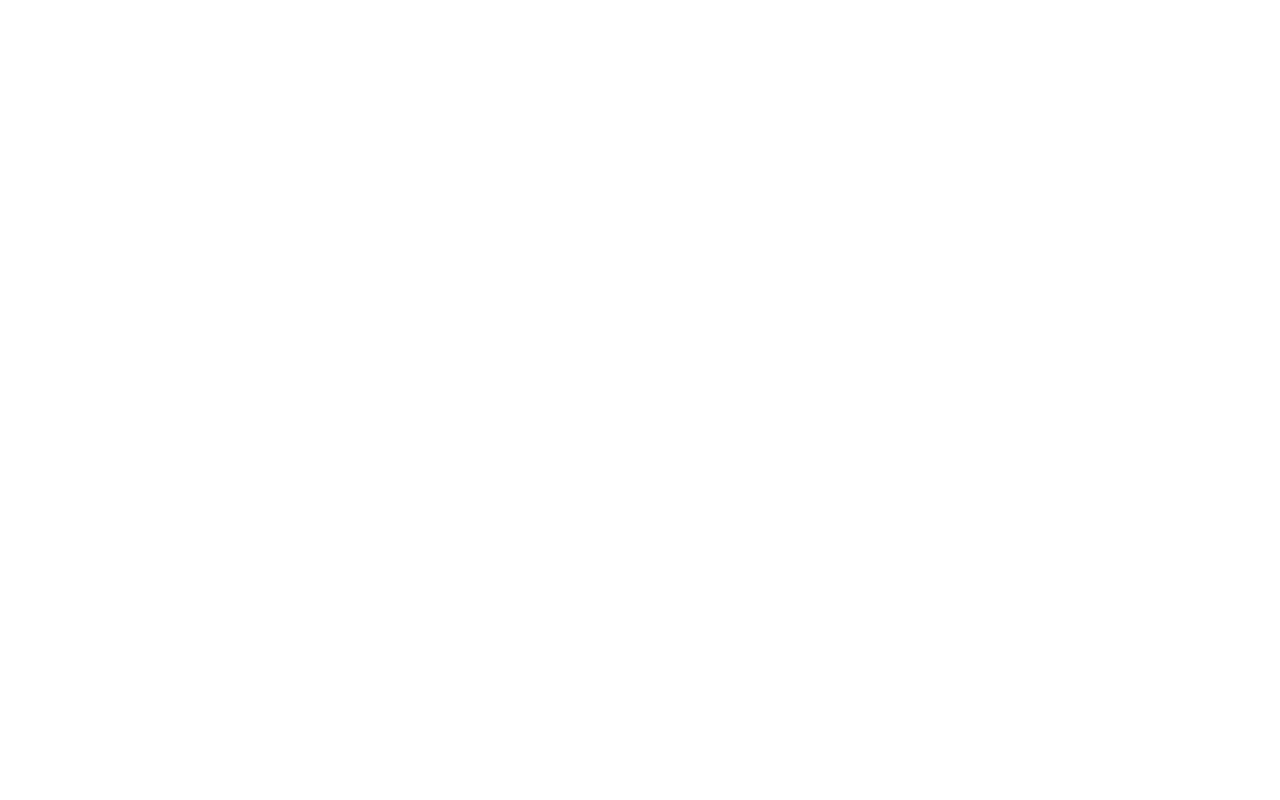
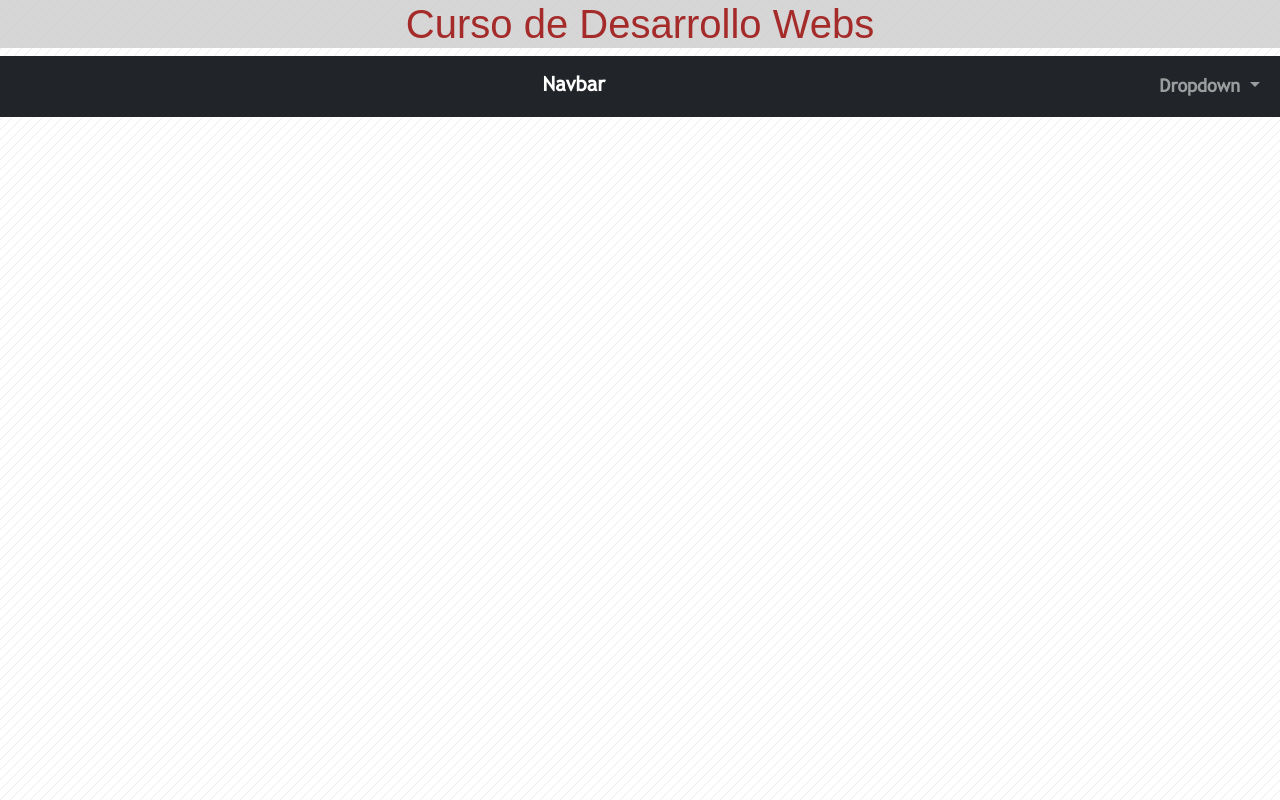
Before and after one commit to FerhMartinez/segunda-entrega-, a plain HTML site: page bootstrap.html in a window 1280 px wide. Drawn offline with nearby package versions, Linux system fonts and the light colour scheme.

Commit message:
agregando bootstrap

```diff
--- a/bootstrap.html
+++ b/bootstrap.html
@@ -1,12 +1,49 @@
 <!DOCTYPE html>
 <html lang="en">
+
 <head>
     <meta charset="UTF-8">
     <meta http-equiv="X-UA-Compatible" content="IE=edge">
     <meta name="viewport" content="width=device-width, initial-scale=1.0">
     <title>Nuevo</title>
+    <link href="https://cdn.jsdelivr.net/npm/bootstrap@5.0.2/dist/css/bootstrap.min.css" rel="stylesheet"
+        integrity="sha384-EVSTQN3/azprG1Anm3QDgpJLIm9Nao0Yz1ztcQTwFspd3yD65VohhpuuCOmLASjC" crossorigin="anonymous">
+    <script src="https://cdn.jsdelivr.net/npm/bootstrap@5.0.2/dist/js/bootstrap.bundle.min.js"
+        integrity="sha384-MrcW6ZMFYlzcLA8Nl+NtUVF0sA7MsXsP1UyJoMp4YLEuNSfAP+JcXn/tWtIaxVXM"
+        crossorigin="anonymous"></script>
+    <link rel="stylesheet" href="style.css">
 </head>
+
 <body>
+    <div>
+        <h1 class="front">Curso de Desarrollo Webs</h1>
+    </div>
+    <nav class="navbar navbar-expand-lg navbar-dark bg-dark">
+        <div class="container-fluid">
+            <a class="navbar-brand" href="#">Navbar</a>
+            <button class="navbar-toggler" type="button" data-bs-toggle="collapse"
+                data-bs-target="#navbarNavDarkDropdown" aria-controls="navbarNavDarkDropdown" aria-expanded="false"
+                aria-label="Toggle navigation">
+                <span class="navbar-toggler-icon"></span>
+            </button>
+            <div class="collapse navbar-collapse" id="navbarNavDarkDropdown">
+                <ul class="navbar-nav">
+                    <li class="nav-item dropdown">
+                        <a class="nav-link dropdown-toggle" href="#" id="navbarDarkDropdownMenuLink" role="button"
+                            data-bs-toggle="dropdown" aria-expanded="false">
+                            Dropdown
+                        </a>
+                        <ul class="dropdown-menu dropdown-menu-dark" aria-labelledby="navbarDarkDropdownMenuLink">
+                            <li><a class="dropdown-item" href="#">Action</a></li>
+                            <li><a class="dropdown-item" href="#">Another action</a></li>
+                            <li><a class="dropdown-item" href="#">Something else here</a></li>
+                        </ul>
+                    </li>
+                </ul>
+            </div>
+        </div>
+    </nav>
 
 </body>
+
 </html>
--- a/style.css
+++ b/style.css
@@ -261,7 +261,7 @@ body {
 
 }
 
-.card .icon {
+.card .icon  {
     display: block;
     width: 100%;
     height: 120px;
@@ -272,7 +272,7 @@ body {
     transition: all 300ms;
 }
 
-.card:hover .icon {
+.card:hover .icon  {
     font-size: 60px;
     color: tomato;
     animation: icon 300ms linear;
@@ -288,11 +288,12 @@ body {
     }
 }
 
-.card .category {
+.card .category ,a {
     width: 100%;
     height: 45px;
     font-family: "trebuchetMS";
     font-size: 18px;
+    text-decoration: none;
     font-weight: bold;
     text-align: center;
     color: brown;
@@ -640,3 +641,11 @@ aside h3 {
 
 
 }
+.front{
+    display: block;
+    text-align: center;
+    font: size 40px;
+    color: brown;
+    background-color: #cccc;
+    font-family: Arial, Helvetica, sans-serif;
+}
```
Also changed, not shown: index.html (+2 -1 lines).
